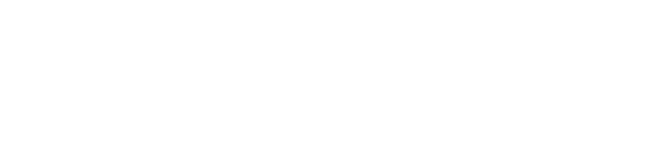
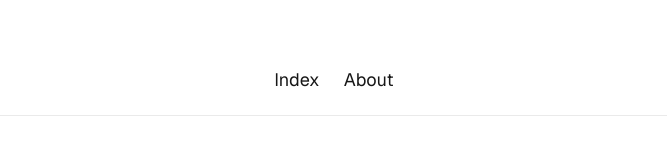
Before and after one commit to tomoaoihana/study-react, a Next.js app: page / in a window 1280 px wide. Shown: the top 166 px of the page, without its empty margins (306-973 px from the left). Built offline with nearby package versions, Linux system fonts and the light colour scheme.

Commit message:
🎨 headerの追加

```diff
--- a/app/about/page.js
+++ b/app/about/page.js
@@ -2,13 +2,15 @@
 
 import styles from "../page.module.css";
 import { Footer } from "@/components/footer";
+import { Header } from "@/components/Header";
 
 import { Main } from "@/components/Main";
 
 export default function Home() {
   return (
     <div className={styles.page}>
-      <Main page="about" />
+      <Header />
+      <Main page="About" />
       <Footer />
     </div>
   );
--- a/app/page.js
+++ b/app/page.js
@@ -1,10 +1,12 @@
 import styles from "./page.module.css";
 import { Footer } from "../components/footer"; // これを追加
 import { Main } from "@/components/Main";
+import { Header } from "@/components/Header";
 
 export default function Home() {
   return (
     <div className={styles.page}>
+      <Header />
       <Main page="index" />
       <Footer />
     </div>
--- /dev/null
+++ b/components/Header.js
@@ -0,0 +1,15 @@
+import Link from "next/link";
+import classes from "./Header.module.css";
+
+export function Header() {
+  return (
+    <header className={classes.header}>
+      <Link href="/" className={classes.anchor}>
+        Index
+      </Link>
+      <Link href="/about" className={classes.anchor}>
+        About
+      </Link>
+    </header>
+  );
+}
--- /dev/null
+++ b/components/Header.module.css
@@ -0,0 +1,18 @@
+.header {
+  padding-bottom: 20px;
+  border-bottom: 1px solid #eaeaea;
+  width: 100%;
+  font-size: 18px;
+  display: flex;
+  align-items: center;
+  justify-content: center;
+}
+
+.anchor {
+  display: inline-block;
+  padding: 4px 12px;
+}
+
+.anchor:hover {
+  color: pink;
+}
```
